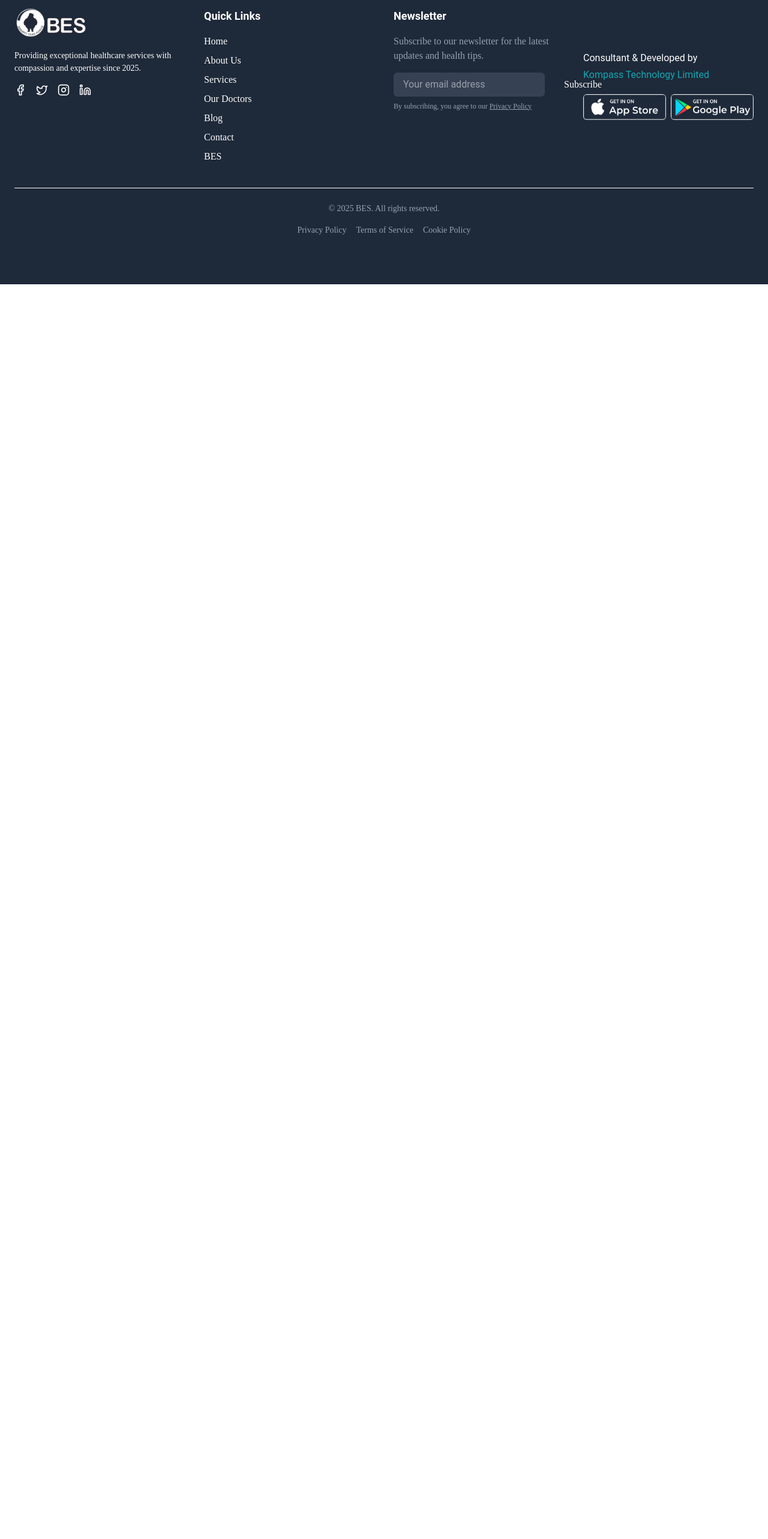
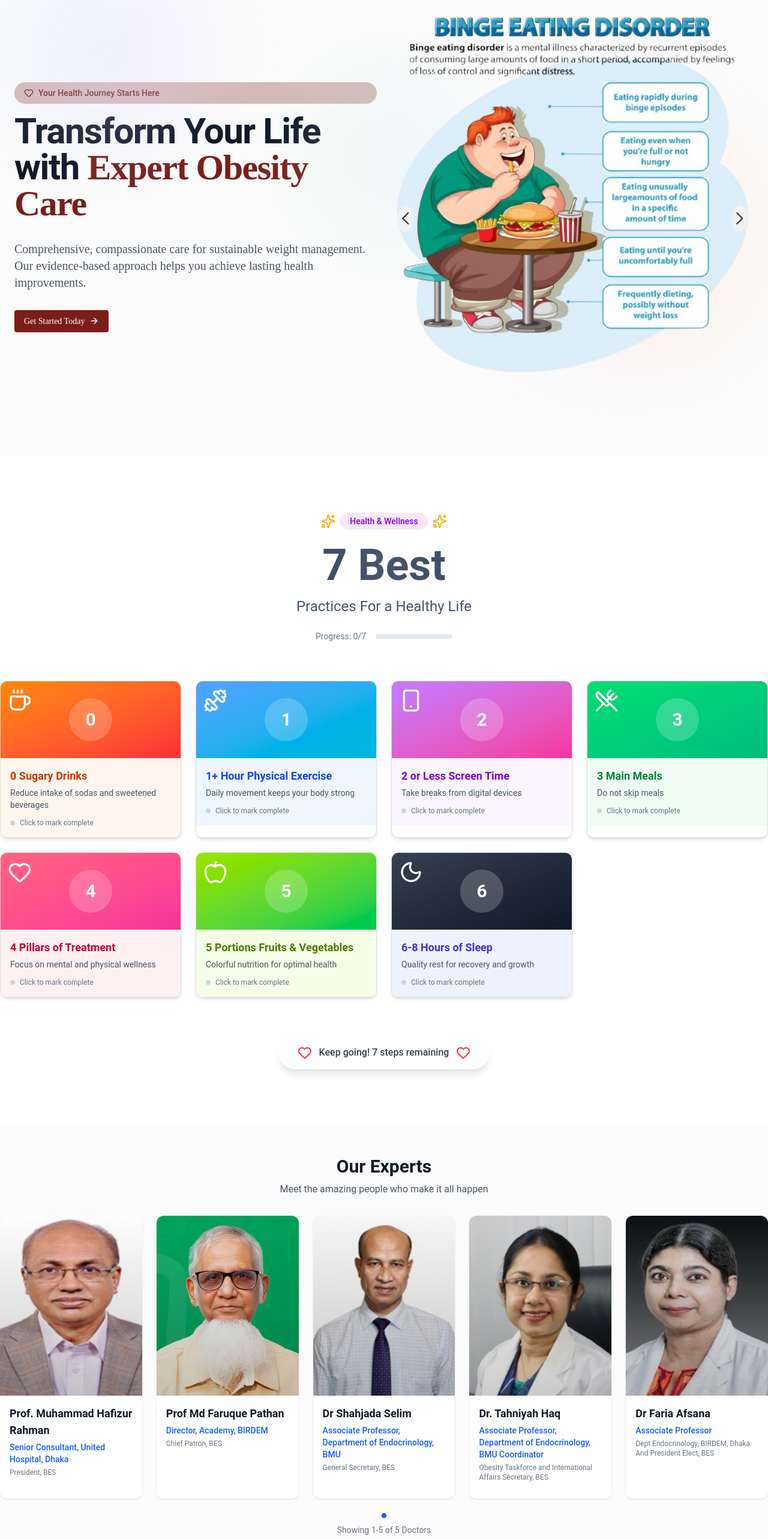
Before and after one commit to MarufaKompass/obes_web, a React (Vite) app: page / in a window 1280 px wide. Shown: the part 140-2706 px from the top of the page at 60% size. Before the commit the page ends 800 px from the top, so only its background shows below. Built offline with nearby package versions, Linux system fonts and the light colour scheme.

Commit message:
all are responsive

```diff
--- a/src/page/home/Blog.jsx
+++ b/src/page/home/Blog.jsx
@@ -26,7 +26,7 @@ export default function Blog() {
     <div>
 
  <section className="w-full py-12 md:py-24 lg:py-32 bg-white">
-  <div className="container mx-auto px-4 md:px-6">
+  <div className="md:container mx-auto lg:px-0 px-4 ">
     <div className="flex flex-col items-center justify-center space-y-4 text-center">
       <div className="space-y-2">
         <span className="inline-block rounded-[100%] border border-[#7b1e19] bg-[#7b1e19] px-6 py-2 text-sm font-medium text-[#fff]">
--- a/src/page/home/Doctors.jsx
+++ b/src/page/home/Doctors.jsx
@@ -1,6 +1,6 @@
 "use client"
 
-import { useState } from "react"
+import { useEffect, useState } from "react"
 import { ChevronLeft, ChevronRight, Mail, Phone, MapPin } from "lucide-react"
 import doctors1 from "../../../public/images/home/doctors/doctors1.jpeg";
 import doctors2 from "../../../public/images/home/doctors/doctors2.jpeg";
@@ -27,7 +27,7 @@ const employees = [
     email: "michael.c@company.com",
     phone: "+1 (555) 234-5678",
     location: "New York, NY",
-    image:doctors2,
+    image: doctors2,
   },
 
   {
@@ -61,11 +61,30 @@ const employees = [
     image: doctors5,
   },
 
+
+
 ]
 
 export default function Doctors() {
-  const [currentIndex, setCurrentIndex] = useState(0)
-  const cardsPerView = 5
+  const [currentIndex, setCurrentIndex] = useState(0);
+  const [cardsPerView, setCardsPerView] = useState(5)
+
+
+
+  useEffect(() => {
+    const handleResize = () => {
+      const width = window.innerWidth
+      if (width >= 1024) setCardsPerView(5)
+      else if (width >= 768) setCardsPerView(3)
+      else if (width >= 500) setCardsPerView(2)
+      else setCardsPerView(1)
+    }
+
+    handleResize() // set initially
+    window.addEventListener("resize", handleResize)
+    return () => window.removeEventListener("resize", handleResize)
+  }, [])
+
   const maxIndex = Math.max(0, employees.length - cardsPerView)
 
   const nextSlide = () => setCurrentIndex((prev) => Math.min(prev + 1, maxIndex))
@@ -75,21 +94,43 @@ export default function Doctors() {
 
   return (
     <div className="bg-[#fbfbfb]">
-      <div className="w-full container mx-auto py-12 ">
-      <div className="text-center mb-8">
+      <div className="w-full md:container mx-auto py-12 ">
+        <div className="text-center lg:mb-8 mb-16">
           <h2 className="text-3xl font-bold text-gray-900 mb-2">Our Experts</h2>
           <p className="text-gray-600">Meet the amazing people who make it all happen</p>
         </div>
 
+
         <div className="relative">
-        <div className="grid grid-cols-1 sm:grid-cols-3 lg:grid-cols-5 gap-6 mb-6">
+          <div className="lg:mb-4 mb-6">
+
+            {currentIndex > 0 && (
+              <button
+                onClick={prevSlide}
+                className="absolute right-12 top-[-30px] -translate-y-1/2 -translate-x-4 bg-primary-color text-white p-2 rounded-full shadow-md hover:shadow-lg z-10"
+              >
+                <ChevronLeft className="w-6 h-6" />
+              </button>
+            )}
+
+            {currentIndex < maxIndex && (
+              <button
+                onClick={nextSlide}
+                className="absolute right-8 top-[-30px] -translate-y-1/2 translate-x-4 bg-primary-color text-white p-2 rounded-full shadow-md hover:shadow-lg z-10"
+              >
+                <ChevronRight className="w-6 h-6" />
+              </button>
+            )}
+          </div>
+
+          <div className="grid grid-cols-1 sm:grid-cols-2 md:grid-cols-3 lg:grid-cols-5 gap-6 mb-6 lg:px-0 px-6">
             {visibleEmployees.map((emp) => (
               <div
                 key={emp.id}
                 className="bg-white rounded-xl overflow-hidden shadow hover:shadow-lg transition-shadow duration-300"
               >
                 <div className="relative">
-                <img src={emp.image} alt={emp.name} className="w-full h-[300px] object-cover" />
+                  <img src={emp.image} alt={emp.name} className="w-full md:h-[300px] h-[400px] object-cover" />
                   <div className="absolute inset-0 bg-gradient-to-t from-black/20 to-transparent" />
                 </div>
                 <div className="p-4">
@@ -111,23 +152,7 @@ export default function Doctors() {
             ))}
           </div>
 
-        {currentIndex > 0 && (
-          <button
-            onClick={prevSlide}
-            className="absolute left-0 top-1/2 -translate-y-1/2 -translate-x-4 bg-white p-2 rounded-full shadow-md hover:shadow-lg z-10"
-          >
-            <ChevronLeft className="w-4 h-4" />
-          </button>
-        )}
 
-        {currentIndex < maxIndex && (
-          <button
-            onClick={nextSlide}
-            className="absolute right-0 top-1/2 -translate-y-1/2 translate-x-4 bg-white p-2 rounded-full shadow-md hover:shadow-lg z-10"
-          >
-            <ChevronRight className="w-4 h-4" />
-          </button>
-        )}
         </div>
 
         <div className="flex justify-center space-x-2 mt-4">
@@ -135,8 +160,7 @@ export default function Doctors() {
             <button
               key={index}
               onClick={() => setCurrentIndex(index)}
-            className={`w-2 h-2 rounded-full ${
-              index === currentIndex ? "bg-blue-600" : "bg-gray-300 hover:bg-gray-400"
+              className={`w-2 h-2 rounded-full ${index === currentIndex ? "bg-blue-600" : "bg-gray-300 hover:bg-gray-400"
                 }`}
             />
           ))}
--- a/src/page/home/Health.jsx
+++ b/src/page/home/Health.jsx
@@ -3,18 +3,18 @@ import {CheckCircle} from "lucide-react";
 export default function Health() {
   return (
     <section className="w-full py-24 bg-muted ">
-      <div className="container px-4 md:px-6">
+      <div className="md:container mx-auto px-4 md:px-6">
         <div className="grid gap-20 lg:grid-cols-2  h-full">
           {/* Image */}
           <img
             src={overWeight}
             alt="Modern medical facility"
-            className="w-[90%]"
+            className="w-[90%] "
           />
           <div className="flex flex-col justify-center space-y-4">
             {/* <div className="inline-block rounded-lg bg-primary/10 px-3 py-1 text-sm text-primary" style={{ fontFamily: 'poppins' }}>About Us</div> */}
-            <h2 className="text-3xl font-semibold tracking-tighter md:text-4xl font-[poppins]" style={{ fontFamily: 'poppins' }}>A Medical Condition, Not a Choice</h2>
-            <p className="text-muted-foreground md:text-[16px]" style={{ fontFamily: 'poppins' }}>
+            <h2 className="text-[22px] font-semibold tracking-tighter md:text-4xl font-[poppins]" >A Medical Condition, Not a Choice</h2>
+            <p className="text-muted-foreground md:text-[16px] font-[poppins]" >
               Obesity affects over 650 million adults worldwide and is recognized by medical organizations as a
               chronic disease requiring professional treatment and ongoing management.
             </p>
--- a/src/page/home/HealthCare.jsx
+++ b/src/page/home/HealthCare.jsx
@@ -24,7 +24,7 @@ export default function HealthCare() {
 
   return (
     <section id="services" className="w-full py-12 bg-[#fafafa]">
-      <div className="container">
+      <div className="md:container mx-auto lg:px-0 px-4">
         <div className="flex flex-col items-center justify-center space-y-4 text-center">
           <div className="space-y-2">
             <div
--- a/src/page/home/HealthChecklist.jsx
+++ b/src/page/home/HealthChecklist.jsx
@@ -44,7 +44,7 @@ export default function HealthChecklist() {
         <div className="absolute top-1/2 left-1/2 transform -translate-x-1/2 -translate-y-1/2 w-64 h-64 bg-gradient-to-r from-green-200/20 to-blue-200/20 rounded-full blur-3xl"></div>
       </div>
 
-      <div className="relative max-w-7xl mx-auto">
+      <div className="relative md:container mx-auto lg:px-0 px-6">
         {/* Header */}
         <div className="text-center mb-16">
           <div className="inline-flex items-center gap-2 mb-6">
--- a/src/page/home/HeroSection.jsx
+++ b/src/page/home/HeroSection.jsx
@@ -5,8 +5,8 @@ import Slider from "./Slider";
 export default function HeroSection() {
   return (
     <section className="w-full py-12 bg-[#fbfbfb]">
-    <div className="container mx-auto px-4 md:px-6">
-      <div className="grid gap-6 grid-cols-2">
+    <div className="md:container mx-auto px-4 md:px-6">
+      <div className="grid gap-6 lg:grid-cols-2 grid-cols-1">
 
         <div className="flex flex-col justify-center space-y-4">
           <div className="inline-flex items-center gap-2 rounded-full px-4 py-2 text-sm font-medium text-primary-color" style={{ backgroundColor: 'rgba(123, 30, 25, 0.3)' }}>
--- a/src/page/home/Home.jsx
+++ b/src/page/home/Home.jsx
@@ -10,13 +10,13 @@ import Doctors from "./Doctors";
 export default function Home() {
   return (
     <div>
-      {/* <HeroSection></HeroSection>
+      <HeroSection></HeroSection>
       <HealthChecklist></HealthChecklist>
       <Doctors></Doctors>
       <Health></Health>
-      <HealthCare></HealthCare>
-      <Impact></Impact>
-      <Blog></Blog> */}
+       <HealthCare></HealthCare>
+        <Impact></Impact>
+        <Blog></Blog>
     </div>
   );
 }
--- a/src/page/home/Impact.jsx
+++ b/src/page/home/Impact.jsx
@@ -10,7 +10,7 @@ export default function Impact() {
   return (
     <div>
       <section className="w-full py-12 md:py-20 lg:py-24 bg-[#7b1e19] text-white">
-        <div className="container px-4 md:px-6">
+        <div className="md:container mx-auto px-4 md:px-0">
           <div className="flex flex-col items-center justify-center space-y-4 text-center">
             <div className="space-y-2">
               <h2 className="text-3xl font-bold tracking-tighter sm:text-5xl">
```
Lines whose indentation alone changed are shown as unchanged.
